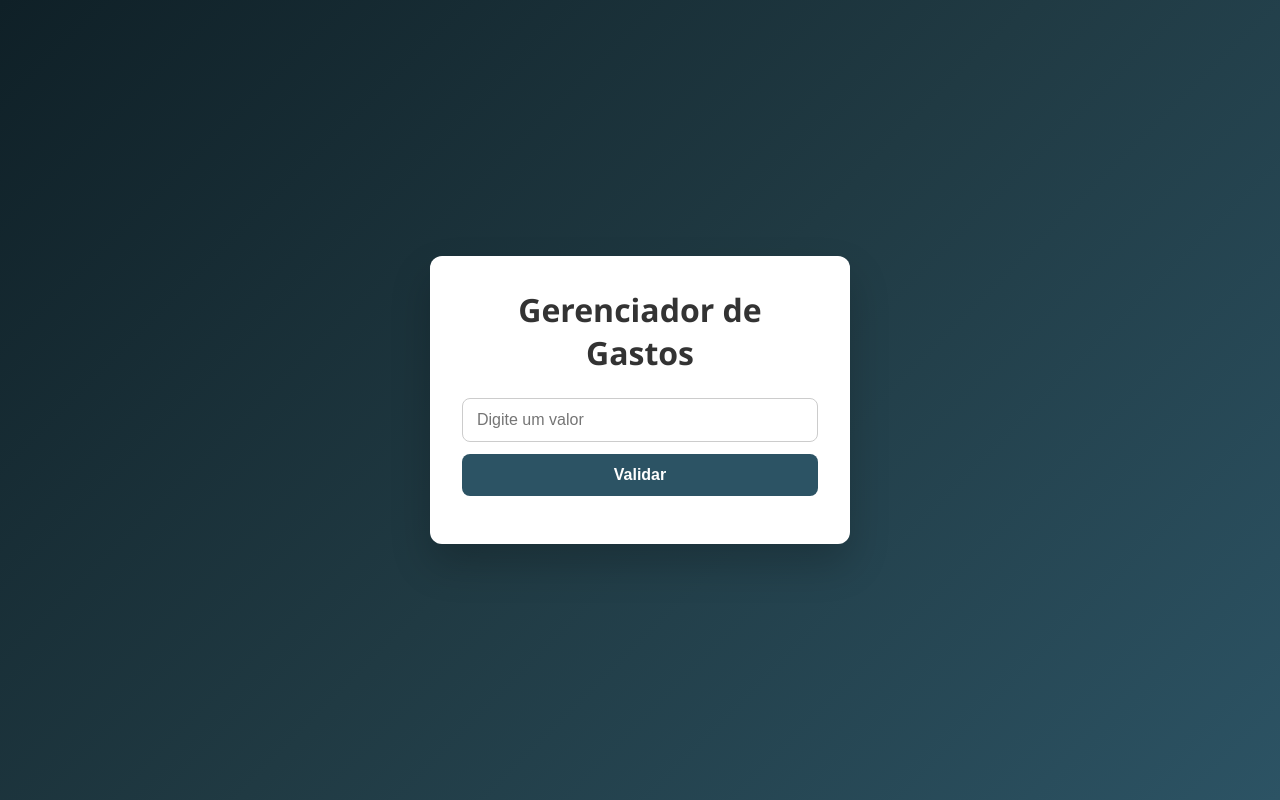
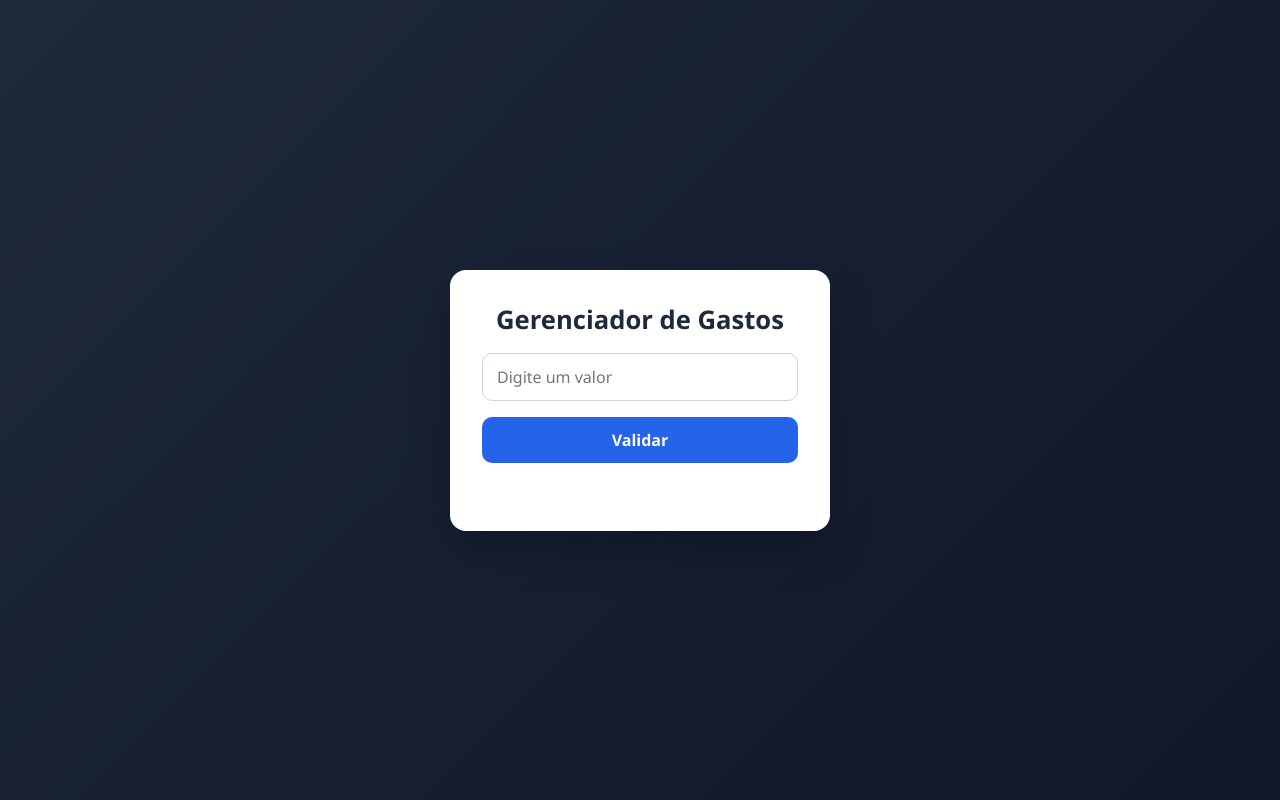
Before and after one commit to kaykysoarex/gerenciador-de-gastos-js, a plain HTML site: page index.html in a window 1280 px wide. Drawn offline with Linux system fonts and the light colour scheme.

Commit message:
Update style.css
Mudando layout da pagina

```diff
--- a/style.css
+++ b/style.css
@@ -1,85 +1,79 @@
+/* Reset básico */
 * {
   margin: 0;
   padding: 0;
   box-sizing: border-box;
-}
-
-body {
-  min-height: 100vh;
-  display: flex;
-  justify-content: center;
-  align-items: center;
-
-  background: linear-gradient(135deg, #0f2027, #203a43, #2c5364);
   font-family: 'Segoe UI', Tahoma, Geneva, Verdana, sans-serif;
 }
 
-.container {
-  background: #ffffff;
-  padding: 32px;
-  border-radius: 12px;
-  width: 100%;
-  max-width: 420px;
-
-  box-shadow: 0 20px 40px rgba(0, 0, 0, 0.2);
+/* Fundo da página */
+body {
+  min-height: 100vh;
+  background: linear-gradient(135deg, #1e293b, #0f172a);
+  display: flex;
+  align-items: center;
+  justify-content: center;
 }
 
-h1 {
-  text-align: center;
-  margin-bottom: 24px;
-  color: #333;
+/* Container principal */
+.container {
+  background-color: #ffffff;
+  padding: 32px;
+  width: 100%;
+  max-width: 380px;
+  border-radius: 16px;
+  box-shadow: 0 20px 40px rgba(0, 0, 0, 0.25);
+
+  /* alinhamento vertical */
+  display: flex;
+  flex-direction: column;
+  gap: 16px;
 }
 
-input {
-  width: 100%;
-  padding: 12px 14px;
-  border-radius: 8px;
-  border: 1px solid #ccc;
-  font-size: 16px;
-  margin-bottom: 12px;
-  transition: border 0.2s, box-shadow 0.2s;
+/* Título */
+.container h1 {
+  text-align: center;
+  color: #1e293b;
+  font-size: 1.6rem;
 }
 
-input:focus {
+/* Input */
+.container input {
+  padding: 12px 14px;
+  border-radius: 10px;
+  border: 1px solid #cbd5e1;
+  font-size: 1rem;
   outline: none;
-  border-color: #2c5364;
-  box-shadow: 0 0 0 3px rgba(44, 83, 100, 0.2);
+  transition: 0.3s;
 }
 
-button {
-  width: 100%;
-  padding: 12px;
-  border: none;
-  border-radius: 8px;
-  background: #2c5364;
-  color: #fff;
-  font-size: 16px;
-  font-weight: bold;
-  cursor: pointer;
-  transition: background 0.2s, transform 0.1s;
+.container input:focus {
+  border-color: #2563eb;
+  box-shadow: 0 0 0 2px rgba(37, 99, 235, 0.2);
 }
 
-button:hover {
-  background: #203a43;
+/* Botão */
+.container button {
+  padding: 12px;
+  border-radius: 10px;
+  border: none;
+  background-color: #2563eb;
+  color: #ffffff;
+  font-size: 1rem;
+  font-weight: 600;
+  cursor: pointer;
+  transition: 0.3s;
 }
 
-button:active {
-  transform: scale(0.98);
+.container button:hover {
+  background-color: #1d4ed8;
+  transform: translateY(-1px);
 }
 
+/* Mensagem */
 #mensagem {
-  margin-top: 16px;
   text-align: center;
-  font-size: 15px;
-  font-weight: 600;
+  font-size: 0.95rem;
+  color: #475569;
+  min-height: 20px;
 }
-
-/* Mensagem de erro */
-.erro {
-  color: #e63946;
-}
-
-/* Mensagem de sucesso */
-.sucesso {
-  color: #2a9d8f;
-}
```
